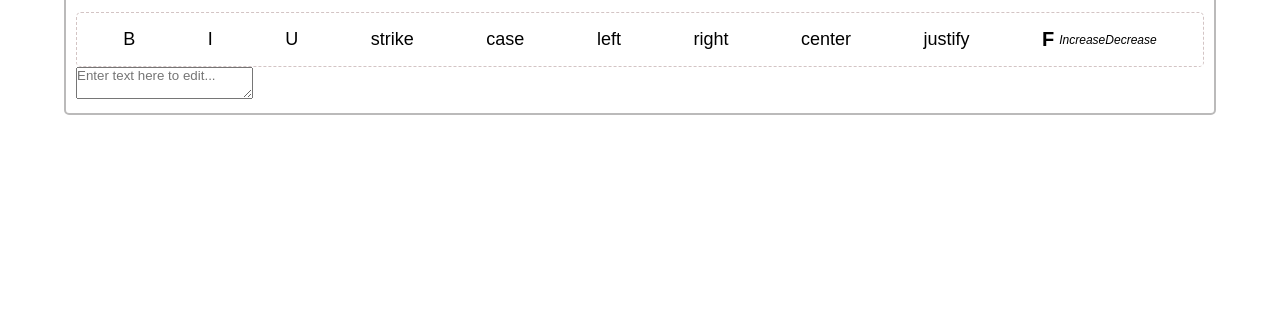
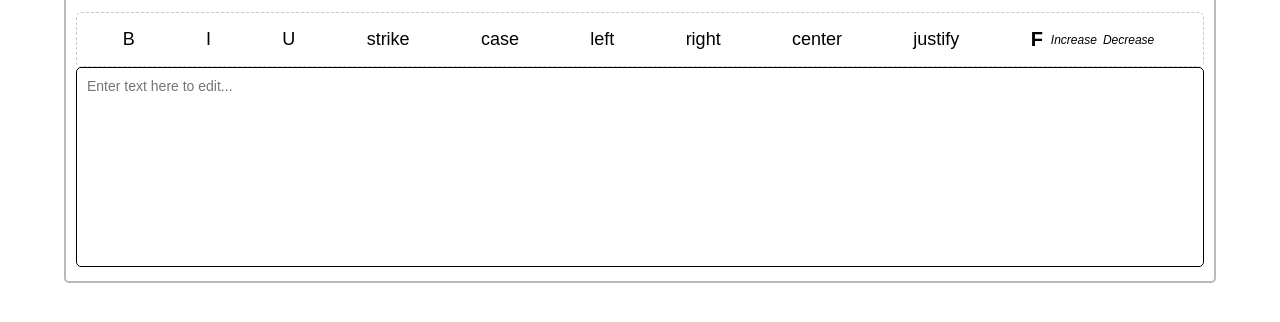
Before and after one commit to HarshPachani/20-JavaScript-Projects, a plain HTML site: page Day 1-10/18.Text Editor/index.html in a window 1280 px wide. Shown: the part 68-390 px from the top of the page. Drawn offline with Linux system fonts and the light colour scheme.

Commit message:
Changed Style

```diff
--- a/Day 1-10/18.Text Editor/style.css
+++ b/Day 1-10/18.Text Editor/style.css
@@ -57,7 +57,7 @@
     width: 100%;
 }
 
-.content-area textarea {
+textarea {
     width: 100%;
     resize: none;
     border: 1px solid black;
@@ -89,6 +89,10 @@
     margin-right: 5px;
 }
 
+#fonts div i{
+    margin: 3px;
+}
+
 .bold {
     font-weight: bold;
 }
```
